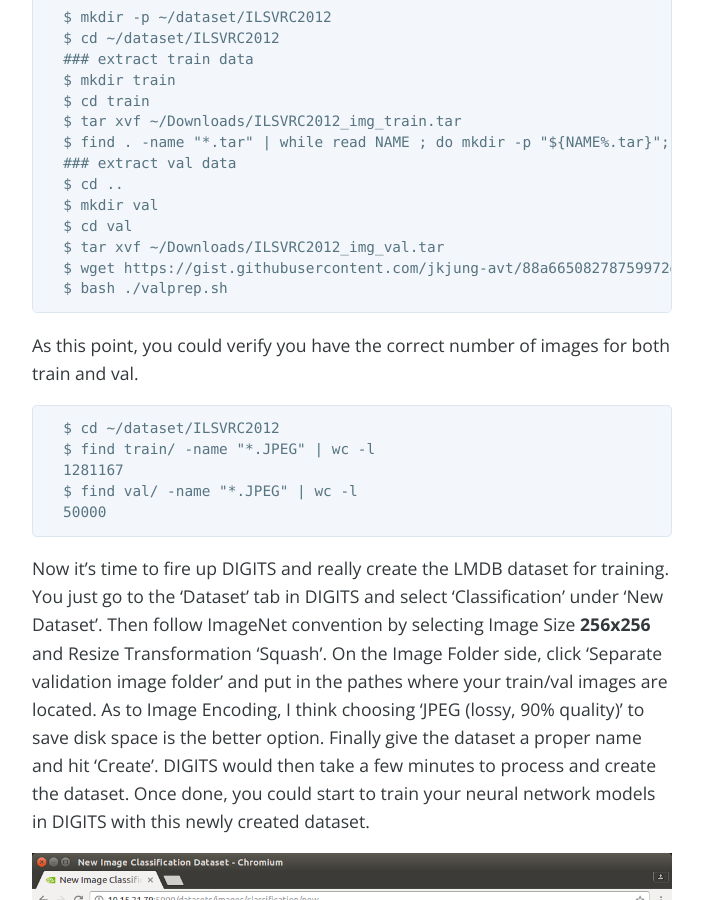
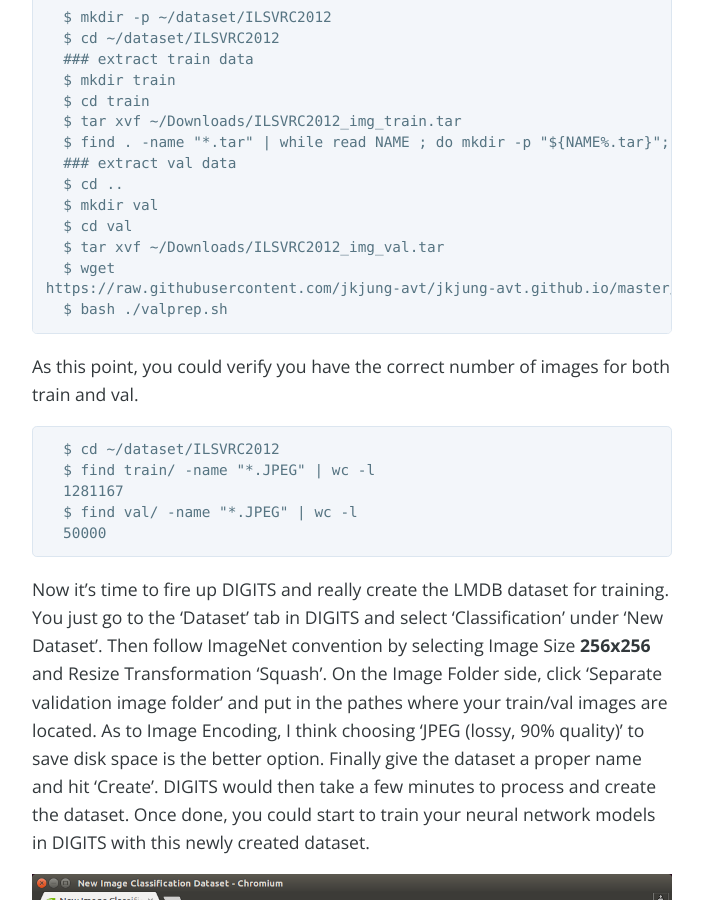
Before and after one commit to jkjung-avt/jkjung-avt.github.io, a Jekyll site: the page built from _posts/2017-12-01-ilsvrc2012-in-digits.md, in a window 1280 px wide and 900 px high, scrolled down 1985 px. Shown: the whole window, without its empty margins (288-991 px from the left). Built offline with Jekyll 4.4.1, drawn with Linux system fonts in a browser that asks for light colours; nearby versions of some CDN libraries; comment, search, counter and statistics services are not loaded; some of the changed lines change nothing that is shown.

Commit message:
Update the link to the valprep.sh script

````diff
--- a/_posts/2017-12-01-ilsvrc2012-in-digits.md
+++ b/_posts/2017-12-01-ilsvrc2012-in-digits.md
@@ -62,7 +62,8 @@
   $ mkdir val
   $ cd val
   $ tar xvf ~/Downloads/ILSVRC2012_img_val.tar
-  $ wget https://gist.githubusercontent.com/jkjung-avt/88a66508278759972d47e33cd31757f1/raw/a4c89ad3d5222562baa300a211e90743ee6a4e3d/valprep.sh
+  $ wget
+https://raw.githubusercontent.com/jkjung-avt/jkjung-avt.github.io/master/assets/2017-12-01-ilsvrc2012-in-digits/valprep.sh
   $ bash ./valprep.sh
   ```
 
````
